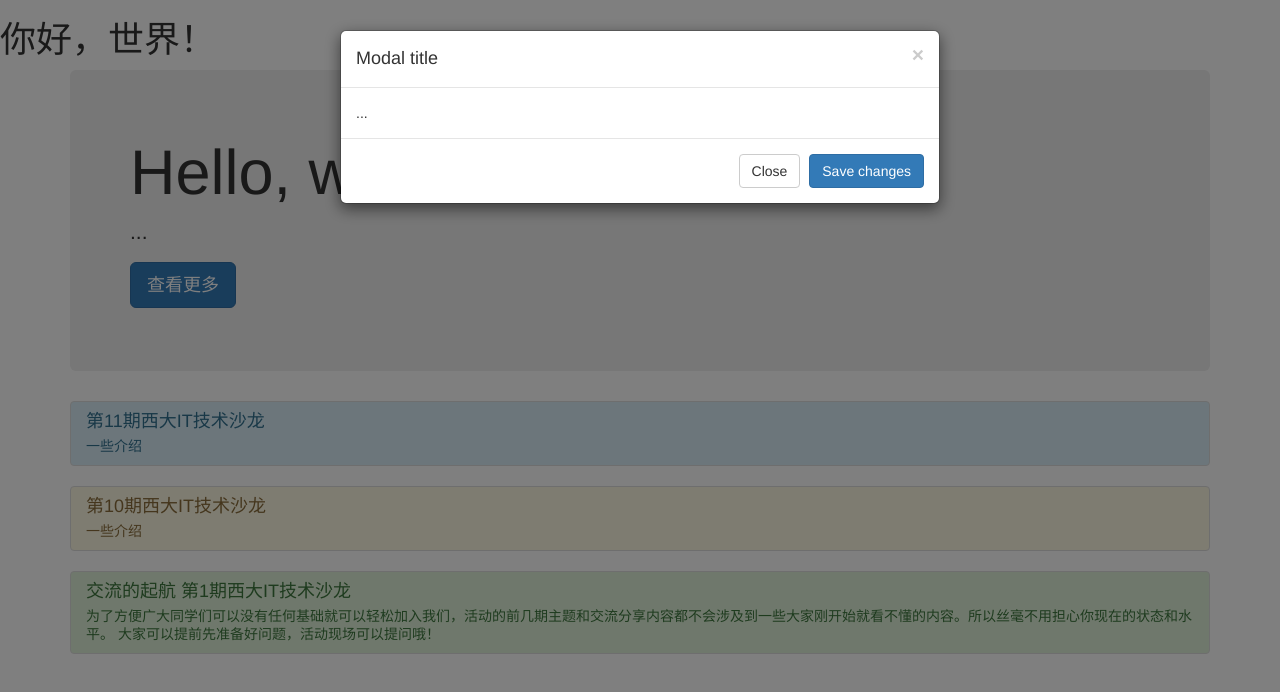
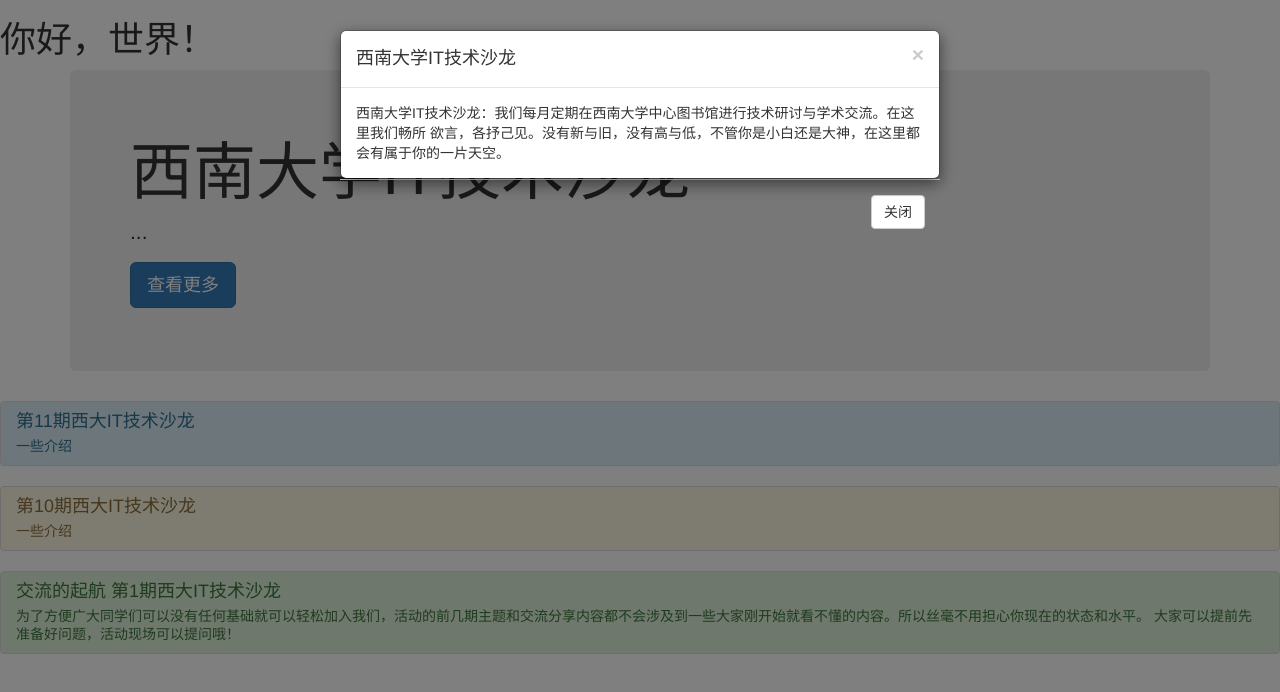
Before and after one commit to microbye/salon-static, a plain HTML site: page index.html in a window 1280 px wide. Both pictures are taken after a click on the button "查看更多". Drawn offline with Linux system fonts and the light colour scheme.

Commit message:
Update index.html

```diff
--- a/index.html
+++ b/index.html
@@ -21,7 +21,7 @@
     <h1>你好，世界！</h1>
     <div class="container">
         <div class="jumbotron">
-          <h1>Hello, world!</h1>
+          <h1>西南大学IT技术沙龙</h1>
           <p>...</p>
           <p>
               <button type="button" class="btn btn-primary btn-lg" data-toggle="modal" data-target="#myModal">
@@ -34,14 +34,16 @@
             <div class="modal-content">
               <div class="modal-header">
                 <button type="button" class="close" data-dismiss="modal" aria-label="Close"><span aria-hidden="true">&times;</span></button>
-                <h4 class="modal-title" id="myModalLabel">Modal title</h4>
+                <h4 class="modal-title" id="myModalLabel">西南大学IT技术沙龙</h4>
               </div>
               <div class="modal-body">
-                ...
+              西南大学IT技术沙龙：我们每月定期在西南大学中心图书馆进行技术研讨与学术交流。在这里我们畅所
+
+欲言，各抒己见。没有新与旧，没有高与低，不管你是小白还是大神，在这里都会有属于你的一片天空。
+              </div>
               </div>
               <div class="modal-footer">
-                <button type="button" class="btn btn-default" data-dismiss="modal">Close</button>
-                <button type="button" class="btn btn-primary">Save changes</button>
+                <button type="button" class="btn btn-default" data-dismiss="modal">关闭</button>
               </div>
             </div>
           </div>
@@ -73,7 +75,7 @@
             <div class="modal-content">
               <div class="modal-header">
                 <button type="button" class="close" data-dismiss="modal" aria-label="Close"><span aria-hidden="true">&times;</span></button>
-                <h4 class="modal-title" id="myModalLabel">Modal title</h4>
+                <h4 class="modal-title" id="myModalLabel">交流的起航</h4>
               </div>
               <div class="modal-body">
                   本期主题：交流的起航
@@ -90,8 +92,8 @@
   如果你也想要给大家分享些什么，请在群内联系群主。
               </div>
               <div class="modal-footer">
-                <button type="button" class="btn btn-default" data-dismiss="modal">Close</button>
-                <button type="button" class="btn btn-primary">Save changes</button>
+                <button type="button" class="btn btn-default" data-dismiss="modal">关闭</button>
+
               </div>
             </div>
           </div>
```
